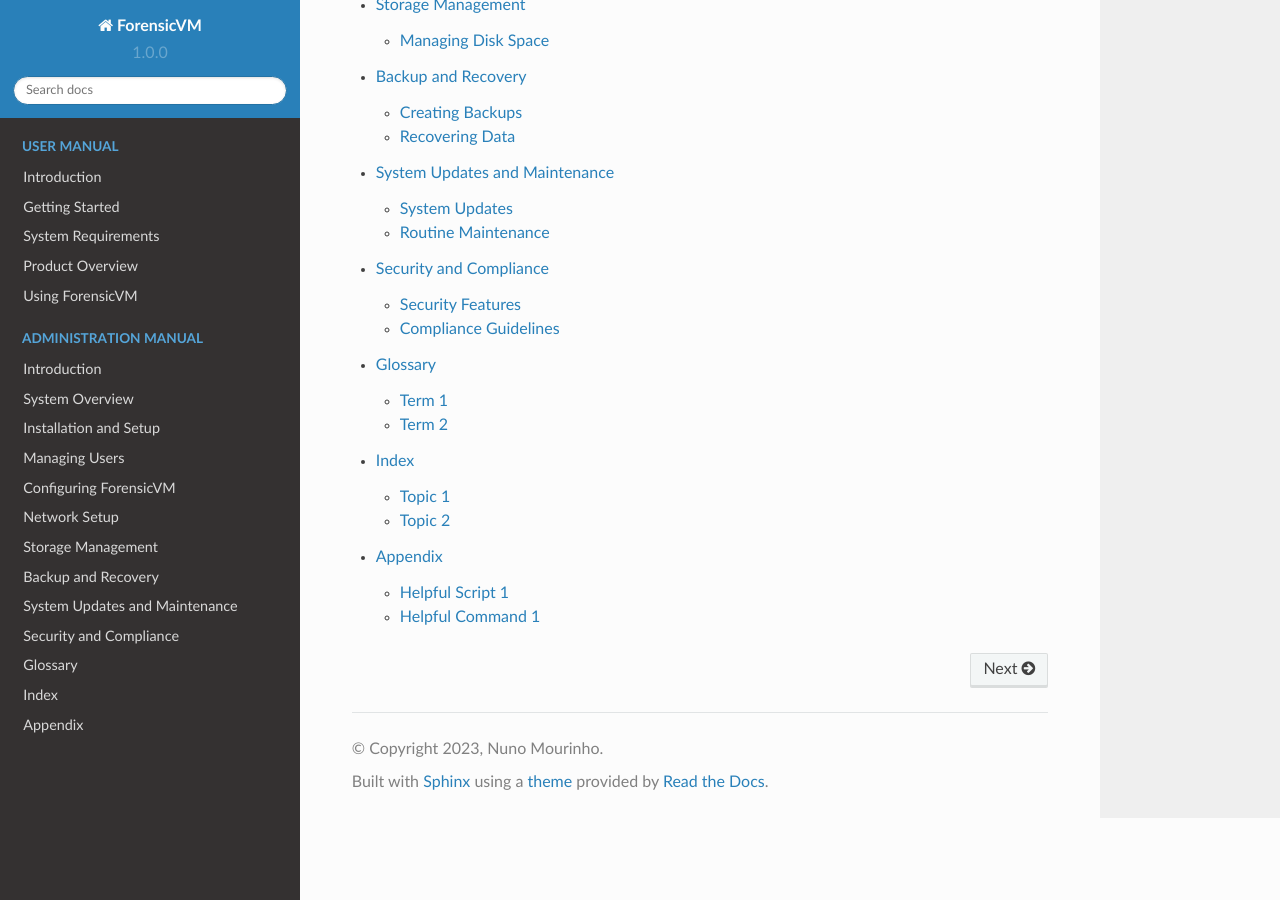
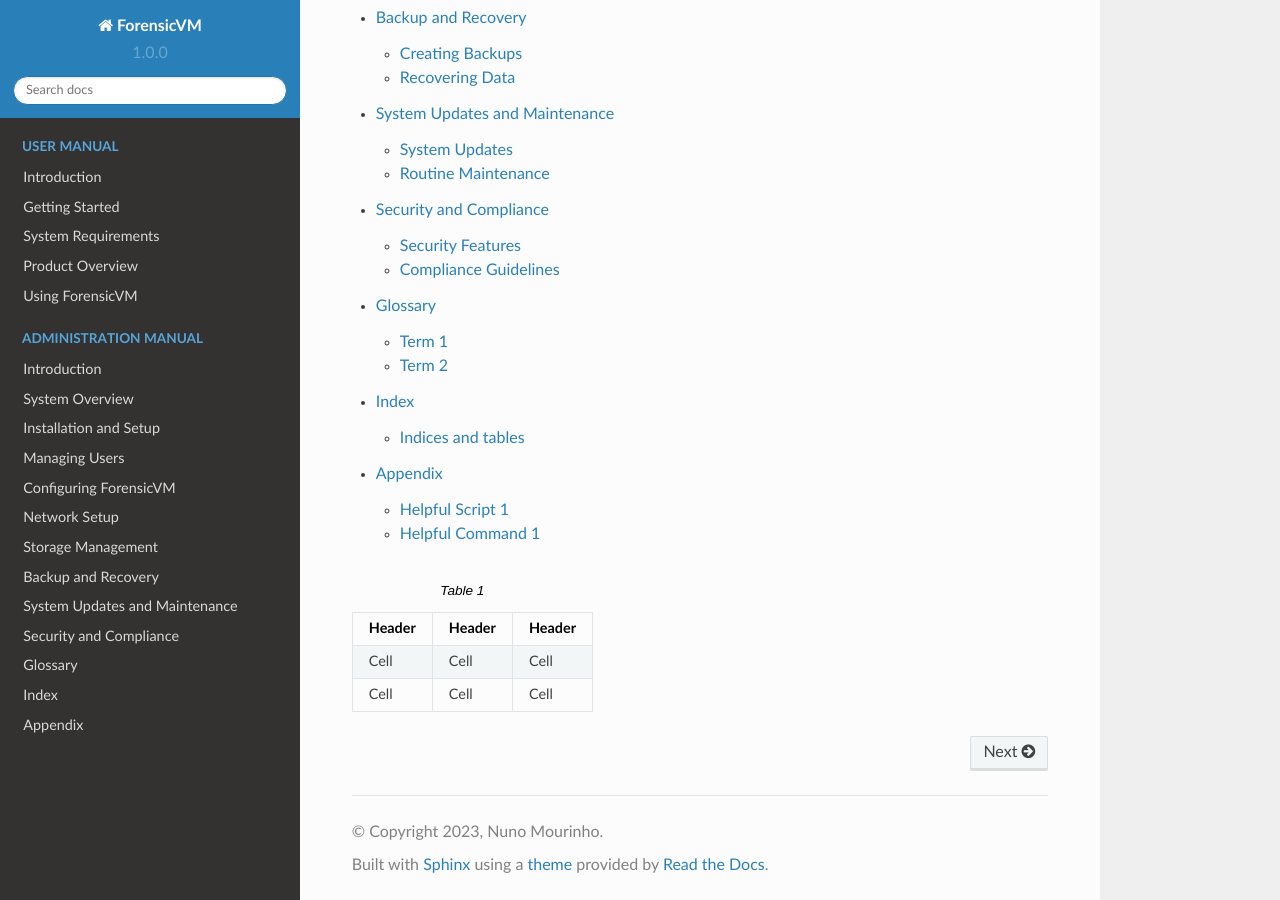
Before and after one commit to nunomourinho/ForensicVMServerAndClientDocs, a Sphinx documentation site: the page built from docs/index.rst, in a window 1280 px wide and 900 px high, scrolled down 3189 px. Built offline with Sphinx 7.4.7 and the Read the Docs theme 2.0.0, drawn with Linux system fonts in a browser that asks for light colours; pages that are not in the unit, such as notebooks, are missing from menus.

Commit message:
Figures, indexes and tables

```diff
--- a/docs/admin/index.rst
+++ b/docs/admin/index.rst
@@ -1,12 +1,9 @@
 =====
 Index
 =====
-An alphabetical list of topics covered in the manual...
 
-Topic 1
--------
-Reference...
 
-Topic 2
--------
-Reference...
+Indices and tables
+==================
+
+* :ref:`genindex`
--- a/docs/index.rst
+++ b/docs/index.rst
@@ -1,8 +1,11 @@
 Welcome to ForensicVM documentation!
 ===================================
-.. image:: img/001-logo.jpg
-    :target: img/001-logo.jpg
-    :alt: ForensicVM
+.. figure:: img/001-logo.jpg
+   :alt: ForensicVM logo
+   :width: 50%
+   :align: center
+
+   Forensic VM logo
 
 **ForensicVM** is a comprehensive project designed to assist forensic investigators in the virtualization of forensic images. By utilizing advanced technologies and tools, ForensicVM simplifies the process of analyzing and examining digital evidence in a virtualized environment.
 
@@ -67,3 +70,15 @@
    Glossary <admin/glossary>
    Index <admin/index>
    Appendix <admin/appendix>
+
+
+.. table:: Table 1
+   :widths: auto
+
+   +--------+--------+--------+
+   | Header | Header | Header |
+   +========+========+========+
+   | Cell   | Cell   | Cell   |
+   +--------+--------+--------+
+   | Cell   | Cell   | Cell   |
+   +--------+--------+--------+
```
